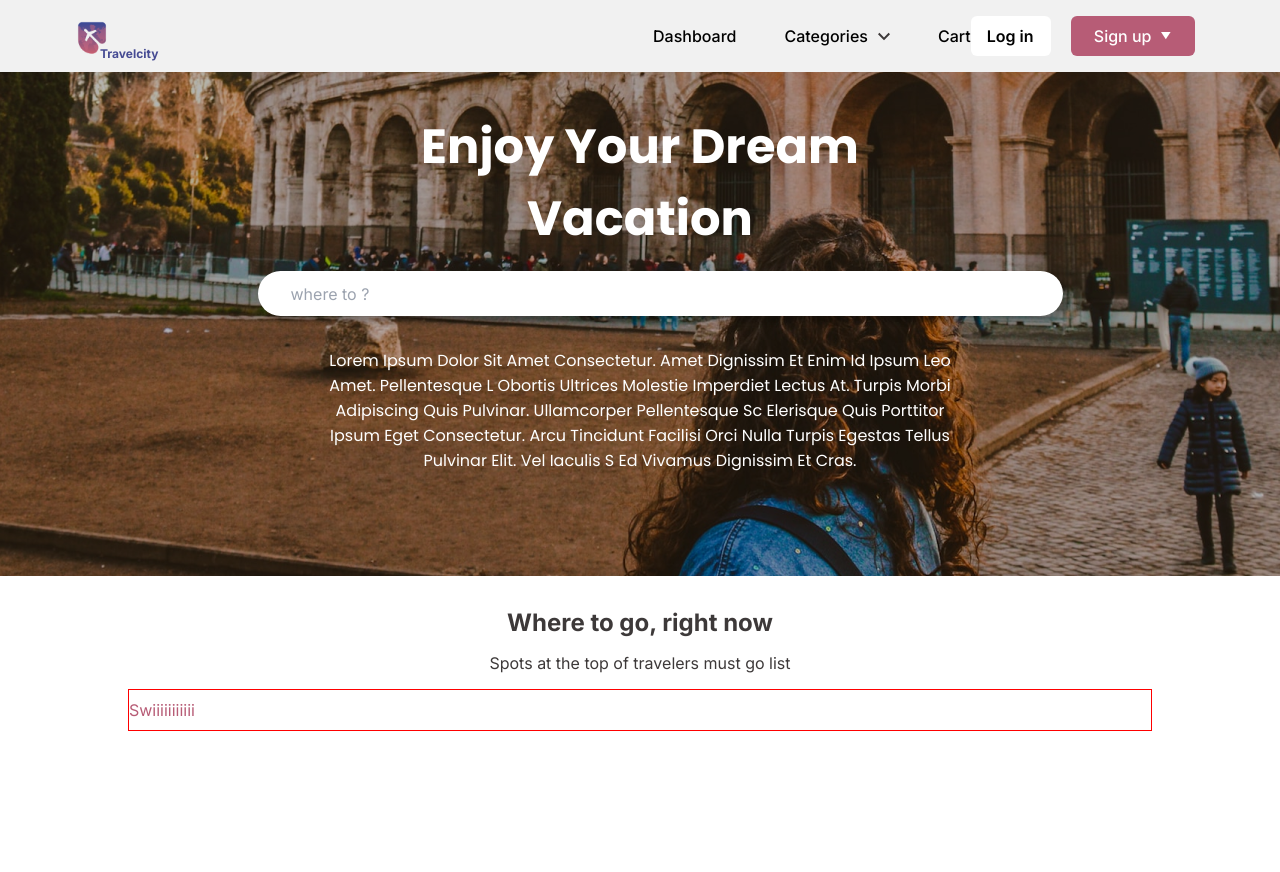
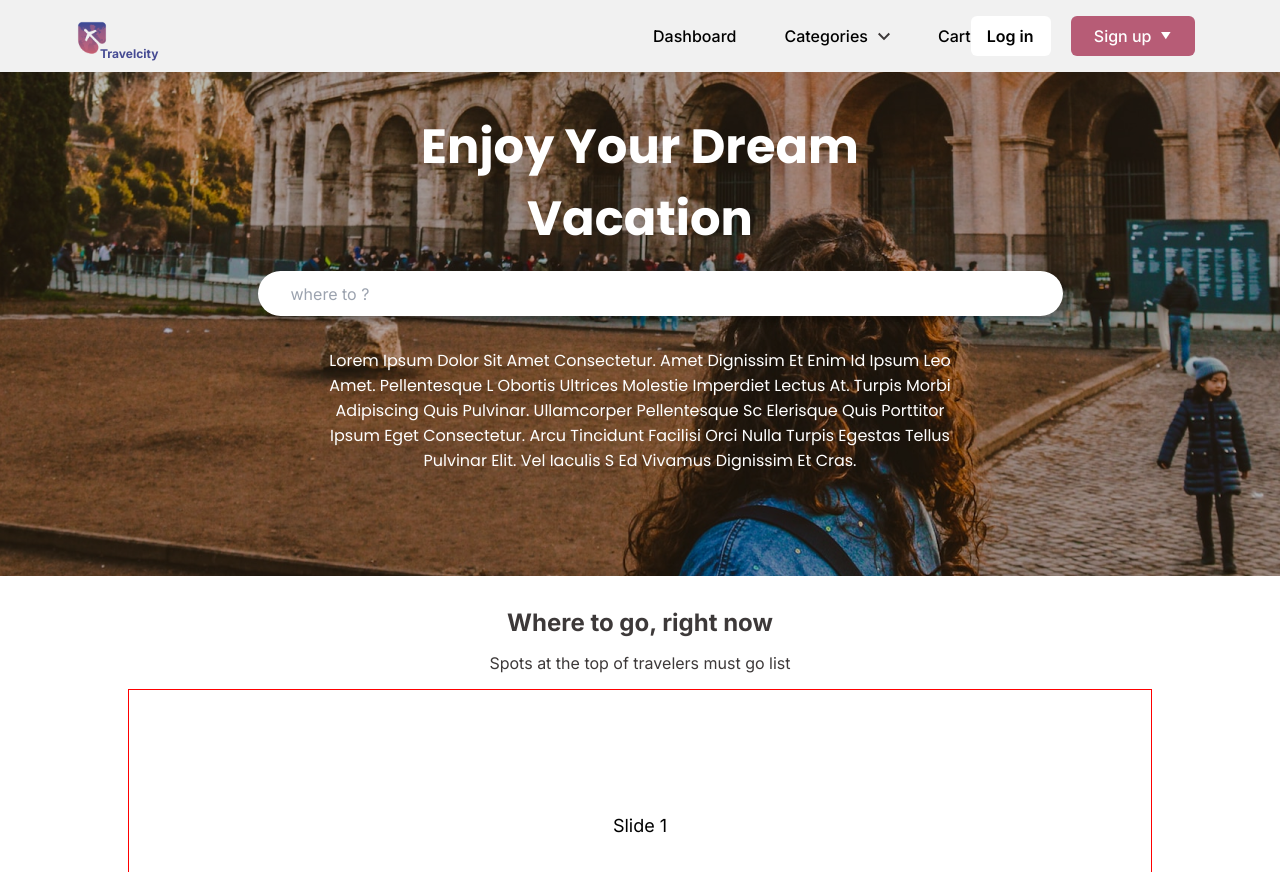
Before and after one commit to amt-abdulmanan-suleman/Travel-booking, a React (Create React App) app: page / in a window 1280 px wide. Shown: the top 872 px of the page. Before the commit the page ends 800 px from the top, so only its background shows below. Built offline with nearby package versions, Linux system fonts and the light colour scheme.

Commit message:
swiper commit

```diff
--- a/package.json
+++ b/package.json
@@ -21,6 +21,7 @@
     "react-select": "^5.7.3",
     "stream-http": "^3.2.0",
     "swiper": "^10.0.4",
+    "swiper-react": "^1.0.0",
     "tailwindcss": "^3.3.3",
     "typescript": "^4.9.5",
     "web-vitals": "^2.1.4"
@@ -54,5 +55,8 @@
     "@types/axios": "^0.14.0",
     "react-scripts": "^5.0.1",
     "svgo": "^3.0.2"
-  }
+  },
+  "tags": [
+    "swiper"
+  ]
 }
--- a/src/components/Swiper/MySwiper.tsx
+++ b/src/components/Swiper/MySwiper.tsx
@@ -1,14 +1,24 @@
 import React from "react";
-import "./swiper.css"
-
-
+import { Swiper, SwiperSlide } from "swiper/react";
+import "swiper/css"; // Import Swiper styles
+import "./swiper.css";
 
 const MySwiper: React.FC = () => {
-  // Your component logic here
   return (
-    <><div className="text-roseColor swiperContainer">
-      Swiiiiiiiiiii
-      </div></>
+    <div className="text-grey swiperContainer">
+      <Swiper
+       className="mySwiper">
+        <SwiperSlide>Slide 1</SwiperSlide>
+        <SwiperSlide>Slide 2</SwiperSlide>
+        <SwiperSlide>Slide 3</SwiperSlide>
+        <SwiperSlide>Slide 4</SwiperSlide>
+        <SwiperSlide>Slide 5</SwiperSlide>
+        <SwiperSlide>Slide 6</SwiperSlide>
+        <SwiperSlide>Slide 7</SwiperSlide>
+        <SwiperSlide>Slide 8</SwiperSlide>
+        <SwiperSlide>Slide 9</SwiperSlide>
+      </Swiper>
+    </div>
   );
 };
 
--- a/src/components/Swiper/swiper.css
+++ b/src/components/Swiper/swiper.css
@@ -8,3 +8,26 @@ align-items: flex-start;
 gap: 8px;
 border: 1px solid red;
 }
+
+.swiper {
+    width: 100%;
+    height: 255px;
+  }
+
+  .swiper-slide {
+    text-align: center;
+    font-size: 18px;
+    background: #fff;
+
+    /* Center slide text vertically */
+    display: flex;
+    justify-content: center;
+    align-items: center;
+  }
+
+  .swiper-slide img {
+    display: block;
+    width: 100%;
+    height: 100%;
+    object-fit: cover;
+  }
```
Also changed, not shown: 1 other file (tests, documents, lock files or other folders).
